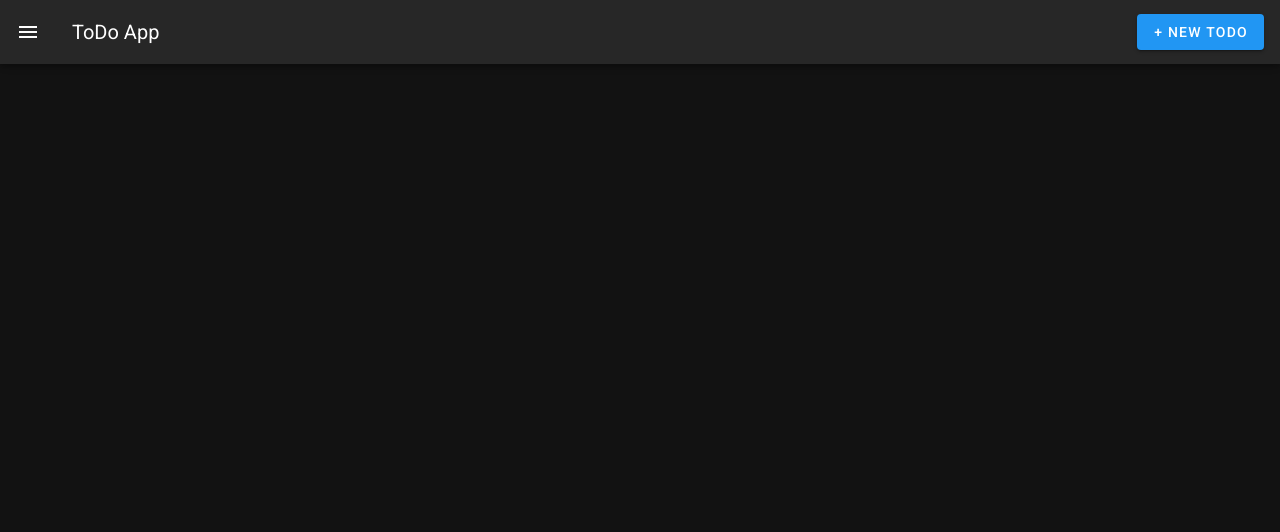
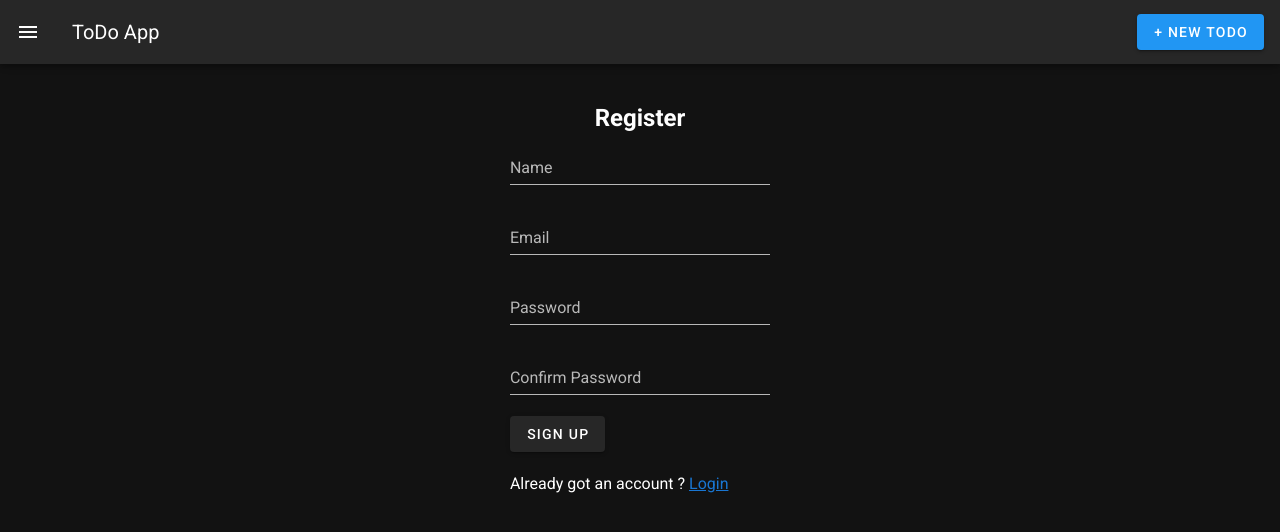
Before and after one commit to atul-in/todo-app, a Nuxt app: page /signup in a window 1280 px wide. Before the commit this address had no page. Shown: the top 532 px of the page. Built offline with nearby package versions, Linux system fonts and the light colour scheme.

Commit message:
Adding Login and Signup Page, and connect with laravel api

```diff
--- a/nuxt.config.js
+++ b/nuxt.config.js
@@ -1,31 +1,27 @@
-import colors from 'vuetify/es5/util/colors'
+import colors from "vuetify/es5/util/colors";
 
 export default {
   // Global page headers: https://go.nuxtjs.dev/config-head
   head: {
-    titleTemplate: '%s - my-app',
-    title: 'my-app',
+    titleTemplate: "%s - my-app",
+    title: "my-app",
     htmlAttrs: {
-      lang: 'en'
+      lang: "en",
     },
     meta: [
-      { charset: 'utf-8' },
-      { name: 'viewport', content: 'width=device-width, initial-scale=1' },
-      { hid: 'description', name: 'description', content: '' },
-      { name: 'format-detection', content: 'telephone=no' }
+      { charset: "utf-8" },
+      { name: "viewport", content: "width=device-width, initial-scale=1" },
+      { hid: "description", name: "description", content: "" },
+      { name: "format-detection", content: "telephone=no" },
     ],
-    link: [
-      { rel: 'icon', type: 'image/x-icon', href: '/favicon.ico' }
-    ]
+    link: [{ rel: "icon", type: "image/x-icon", href: "/favicon.ico" }],
   },
 
   // Global CSS: https://go.nuxtjs.dev/config-css
-  css: [
-  ],
+  css: [],
 
   // Plugins to run before rendering page: https://go.nuxtjs.dev/config-plugins
-  plugins: [
-  ],
+  plugins: [],
 
   // Auto import components: https://go.nuxtjs.dev/config-components
   components: true,
@@ -33,16 +29,15 @@ export default {
   // Modules for dev and build (recommended): https://go.nuxtjs.dev/config-modules
   buildModules: [
     // https://go.nuxtjs.dev/vuetify
-    '@nuxtjs/vuetify',
+    "@nuxtjs/vuetify",
   ],
 
   // Modules: https://go.nuxtjs.dev/config-modules
-  modules: [
-  ],
+  modules: ["@nuxtjs/auth-next", "@nuxtjs/axios"],
 
   // Vuetify module configuration: https://go.nuxtjs.dev/config-vuetify
   vuetify: {
-    customVariables: ['~/assets/variables.scss'],
+    customVariables: ["~/assets/variables.scss"],
     theme: {
       dark: true,
       themes: {
@@ -53,13 +48,41 @@ export default {
           info: colors.teal.lighten1,
           warning: colors.amber.base,
           error: colors.deepOrange.accent4,
-          success: colors.green.accent3
-        }
-      }
-    }
+          success: colors.green.accent3,
+        },
+      },
+    },
   },
 
   // Build Configuration: https://go.nuxtjs.dev/config-build
-  build: {
-  }
-}
+  build: {},
+
+  router: {
+    middleware: ["auth"],
+  },
+
+  auth: {
+    strategies: {
+      laravelSanctum: {
+        provider: "laravel/sanctum",
+        url: "http://localhost:8000",
+        endpoints: {
+          login: {
+            url: "/api/login",
+            propertyName: 'data.token'
+          },
+          user: {
+            url: "/api/user",
+          },
+        },
+        tokenRequired: false,
+        tokenType: false,
+      },
+    },
+  },
+
+  axios: {
+    baseUrl: "http://localhost:8000",
+    credentials: true,
+  },
+};
--- a/package.json
+++ b/package.json
@@ -9,6 +9,9 @@
     "generate": "nuxt generate"
   },
   "dependencies": {
+    "@nuxtjs/auth-next": "5.0.0-1667386184.dfbbb54",
+    "@nuxtjs/axios": "^5.13.6",
+    "buefy": "^0.9.25",
     "core-js": "^3.25.3",
     "nuxt": "^2.15.8",
     "vue": "^2.7.10",
--- /dev/null
+++ b/pages/home.vue
@@ -0,0 +1,37 @@
+<template>
+    <section class="section">
+        <div class="container">
+            <h1 class="title">Dashboard</h1>
+
+            <p>Hi {{ user.name }}</p>
+
+            <v-btn @click.prevent="logout">Logout</v-btn>
+            <v-btn @click.prevent="handle">Handle</v-btn>
+        </div>
+    </section>
+</template>
+
+<script>
+export default {
+    data() {
+        return {
+            user: this.$auth.user.data,
+        }
+    },
+    methods: {
+
+        handle(){
+            console.log(this.$auth.user.data)
+        },
+
+        async logout() {
+            try {
+                await this.$auth.logout()
+                this.$router.push('/login')
+            }catch (error){
+                console.log(error)
+            }
+        },
+    },
+}
+</script>
--- a/pages/index.vue
+++ b/pages/index.vue
@@ -1,6 +1,6 @@
 <template>
   <div class="main-container">
-    <h1>To-do List App</h1>
+    <h1 class="text-center">To-do List App</h1>
 
     <!-- <v-btn class="my-5" @click.native.stop="isDialogOpen = true">+ New Todo</v-btn> -->
 
@@ -70,6 +70,7 @@
 
 
     <!-- todo Table -->
+    <div class="d-flex align-center absolute justify-center">
       <v-table class="my-5">
         <thead>
           <tr>
@@ -101,7 +102,9 @@
           </tr>
         </tbody>
       </v-table>
+    </div>
 
+    <v-btn class="red--text" @click.prevent="logout">Logout</v-btn>
 
 
 
@@ -159,12 +162,12 @@ export default {
     }
   },
 
-  created(){
+  created() {
     eventBus.$on("open-todo-modal", this.openTodoModal)
   },
 
   methods: {
-    openTodoModal(){
+    openTodoModal() {
       this.isDialogOpen = true;
     },
     addTodo() {
@@ -200,7 +203,16 @@ export default {
     deleteTodo(id) {
       const todoIndex = this.todos.indexOf(id)
       this.todos.splice(todoIndex, 1)
+    },
+
+    async logout() {
+      try {
+        await this.$auth.logout()
+        this.$router.push('/login')
+      } catch (error) {
+        console.log(error)
       }
+    },
   },
 }
 </script>
--- /dev/null
+++ b/pages/login.vue
@@ -0,0 +1,48 @@
+<template>
+    <section class="section">
+        <div class="container">
+            <div class="col-3 mx-auto">
+                <h2 class="title text-center">Login</h2>
+                <form method="post" @submit.prevent="login">
+                    <v-text-field v-model="email" label="Email" type="email" required></v-text-field>
+                    <v-text-field v-model="password" label="Password" type="password" required></v-text-field>
+                    <v-btn type="submit">Login</v-btn>
+                </form>
+                <div style="margin-top: 20px">
+                    New user? ? <nuxt-link to="/signup">Sign up</nuxt-link>
+                </div>
+            </div>
+        </div>
+    </section>
+</template>
+
+<script>
+export default {
+    data() {
+        return {
+            email: '',
+            password: '',
+        }
+    },
+    methods: {
+        async login() {
+            try {
+                const res = await this.$auth.loginWith('laravelSanctum', {
+                    data: {
+                        email: this.email,
+                        password: this.password,
+                    },
+                })
+                console.log(res.user)
+                if (res.status === 201) {
+                    this.$router.push('/')
+                }
+            } catch (error) {
+                console.log(error)
+                console.log(error.message)
+            }
+
+        },
+    },
+}
+</script>
--- /dev/null
+++ b/pages/signup.vue
@@ -0,0 +1,61 @@
+<template>
+    <section class="section">
+        <div class="container">
+            <div class="col-3 mx-auto">
+                <h2 class="text-center">Register</h2>
+                <form method="post" @submit.prevent="register">
+                    <v-text-field v-model="name" label="Name" />
+                    <v-text-field v-model="email" label="Email" />
+                    <v-text-field v-model="password" label="Password" />
+                    <v-text-field v-model="password_confirmation" label="Confirm Password" />
+                    <v-btn type="submit">Sign Up</v-btn>
+                </form>
+                <div style="margin-top: 20px">
+                    Already got an account ? <nuxt-link to="/login">Login</nuxt-link>
+                </div>
+            </div>
+        </div>
+    </section>
+</template>
+
+<script>
+export default {
+    auth: false,
+    data() {
+        return {
+            name: '',
+            email: '',
+            password: '',
+            password_confirmation: '',
+            error: null
+        }
+    },
+    methods: {
+        async register() {
+            try {
+                await this.$axios.get('/sanctum/csrf-cookie')
+                const registerReponse = await this.$axios.post('/api/signup', {
+                    name: this.name,
+                    email: this.email,
+                    password: this.password,
+                    password_confirmation: this.password_confirmation
+                })
+
+
+                const loginResponse = await this.$auth.loginWith('laravelSanctum', {
+                    data: {
+                        email: this.email,
+                        password: this.password
+                    },
+                })
+
+                console.log(registerReponse, loginResponse)
+
+                this.$router.push('/')
+            } catch (e) {
+                this.error = e.response.data.message
+            }
+        },
+    },
+}
+</script>
```
Also changed, not shown: 1 other file (tests, documents, lock files or other folders). Lines whose indentation alone changed are shown as unchanged.
